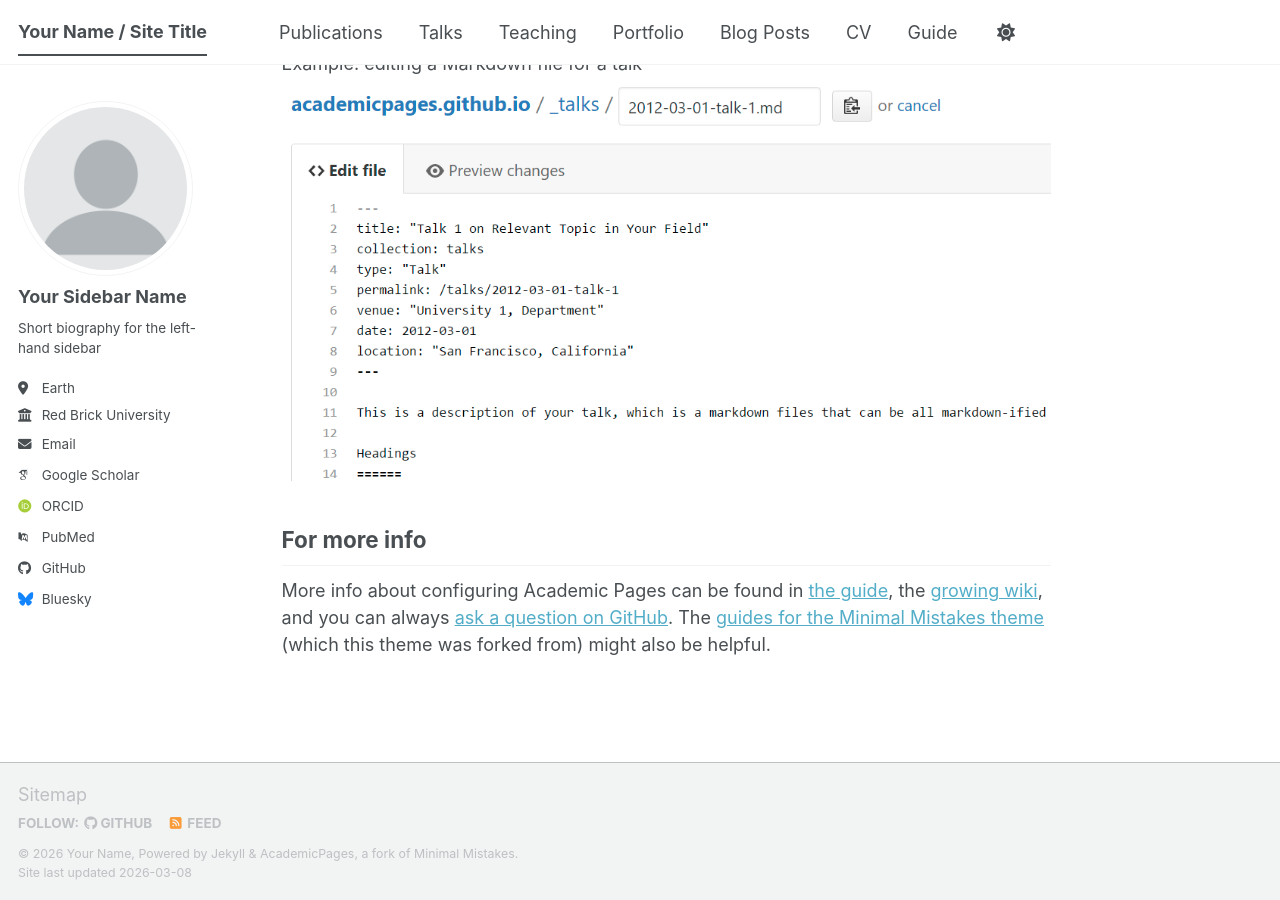
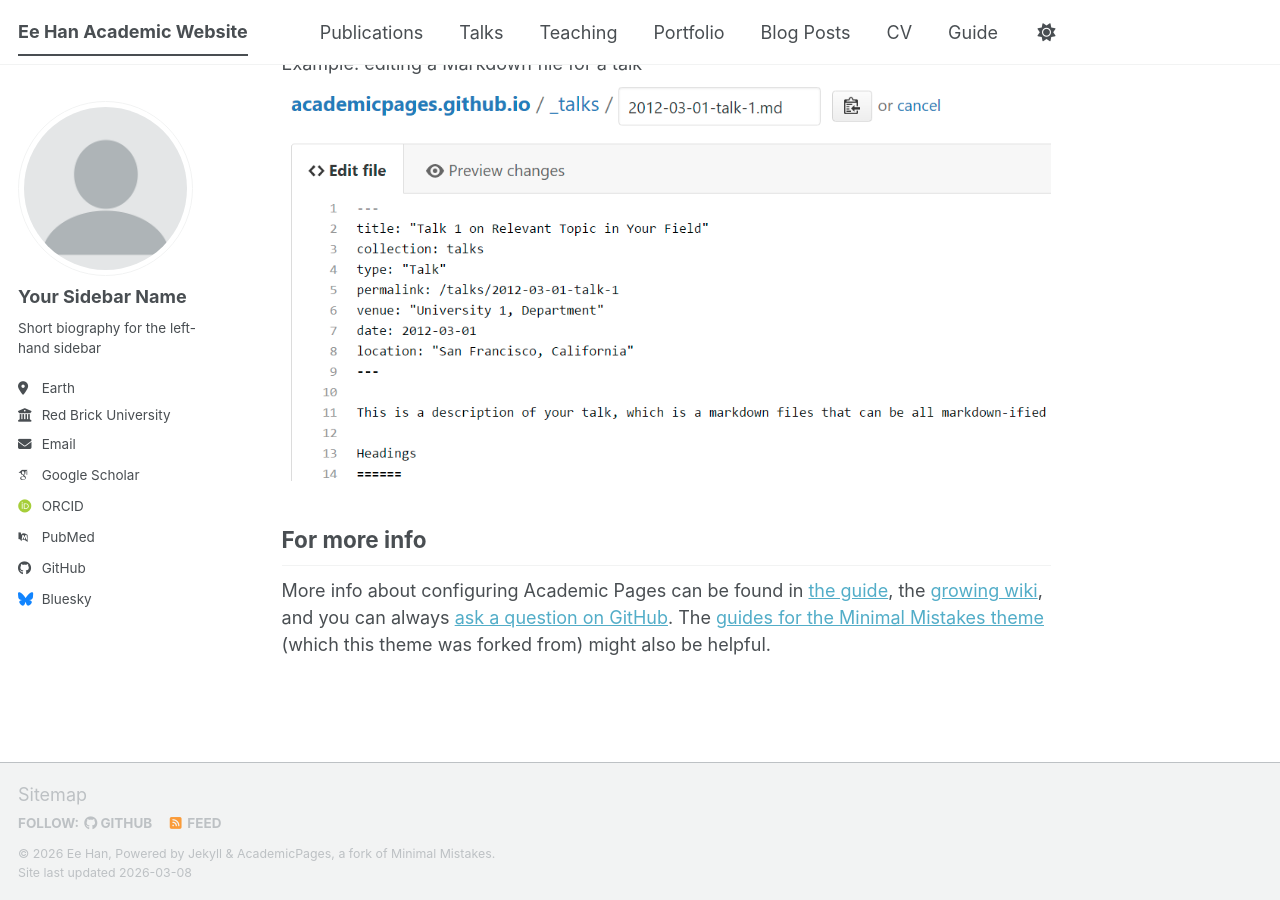
Before and after one commit to elina714/elina714.github.io, a Jekyll site: the page built from _pages/about.md, in a window 1280 px wide and 900 px high, scrolled down 2720 px. Built offline with Jekyll 4.4.1, drawn with Linux system fonts in a browser that asks for light colours; some web fonts are replaced; a script bundle is joined from its source files by our own code; library files that are not in the unit come from our copies.

Commit message:
Update site title and owner name in config

```diff
--- a/_config.yml
+++ b/_config.yml
@@ -9,9 +9,9 @@
 # Basic Site Settings
 locale                   : "en-US"
 site_theme               : "default" # The available themes options are "default", "air", "sunrise", "mint", "dirt" and "contrast"
-title                    : "Your Name / Site Title"
+title                    : "Ee Han Academic Website"
 title_separator          : "-"
-name                     : &name "Your Name"
+name                     : &name "Ee Han"
 description              : &description "Your Name's academic portfolio"   # Update this with a general description of your site, this is the default if not overridden by a page
 url                      : https://academicpages.github.io # The base hostname & protocol for your site e.g. "https://[your GitHub username].github.io",
                                                            # or if you already have some other page hosted on Github then use "https://[your GitHub username].github.io/[Your Repo Name]"
```
